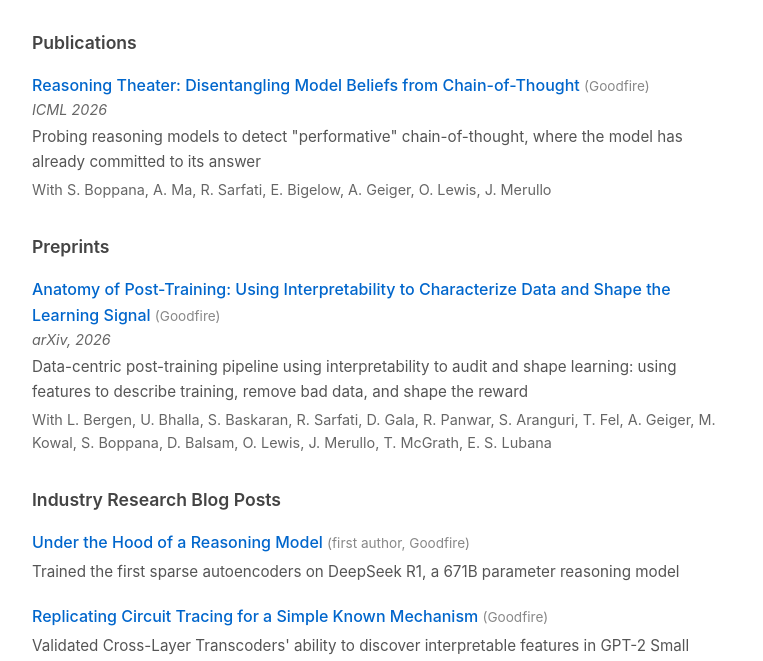
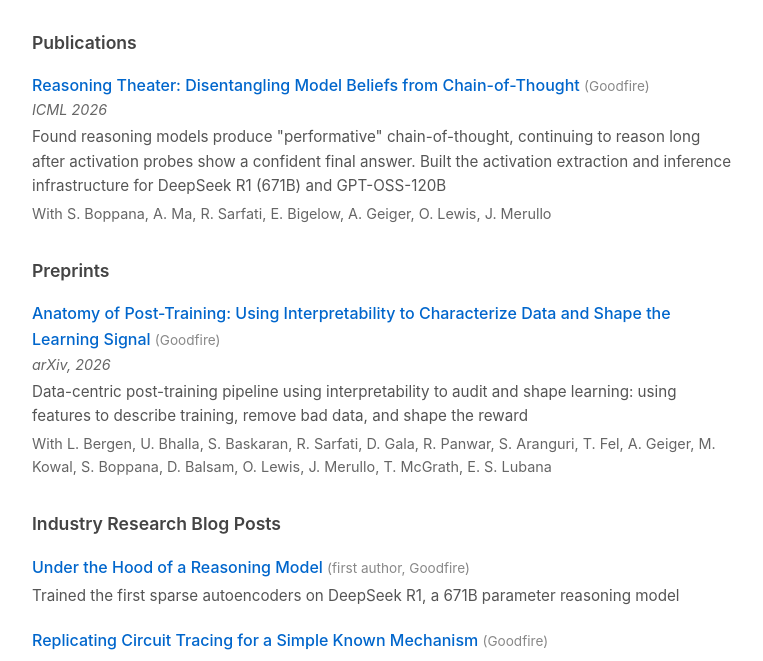
Before and after one commit to maxsloef/research, a plain HTML site: page index.html in a window 1280 px wide. Shown: the part 112-773 px from the top of the page, without its empty margins (258-1021 px from the left). Drawn offline with Linux system fonts and the light colour scheme.

Commit message:
Match Reasoning Theater description to resume line
Co-Authored-By: Claude Fable 5 <noreply@anthropic.com>

```diff
--- a/index.html
+++ b/index.html
@@ -76,7 +76,7 @@
         <li>
             <div class="title"><a href="https://arxiv.org/abs/2603.05488">Reasoning Theater: Disentangling Model Beliefs from Chain-of-Thought</a> <span class="meta">(Goodfire)</span></div>
             <div class="venue">ICML 2026</div>
-            <div class="description">Probing reasoning models to detect "performative" chain-of-thought, where the model has already committed to its answer</div>
+            <div class="description">Found reasoning models produce "performative" chain-of-thought, continuing to reason long after activation probes show a confident final answer. Built the activation extraction and inference infrastructure for DeepSeek R1 (671B) and GPT-OSS-120B</div>
             <div class="authors">With S. Boppana, A. Ma, R. Sarfati, E. Bigelow, A. Geiger, O. Lewis, J. Merullo</div>
         </li>
     </ul>
```
